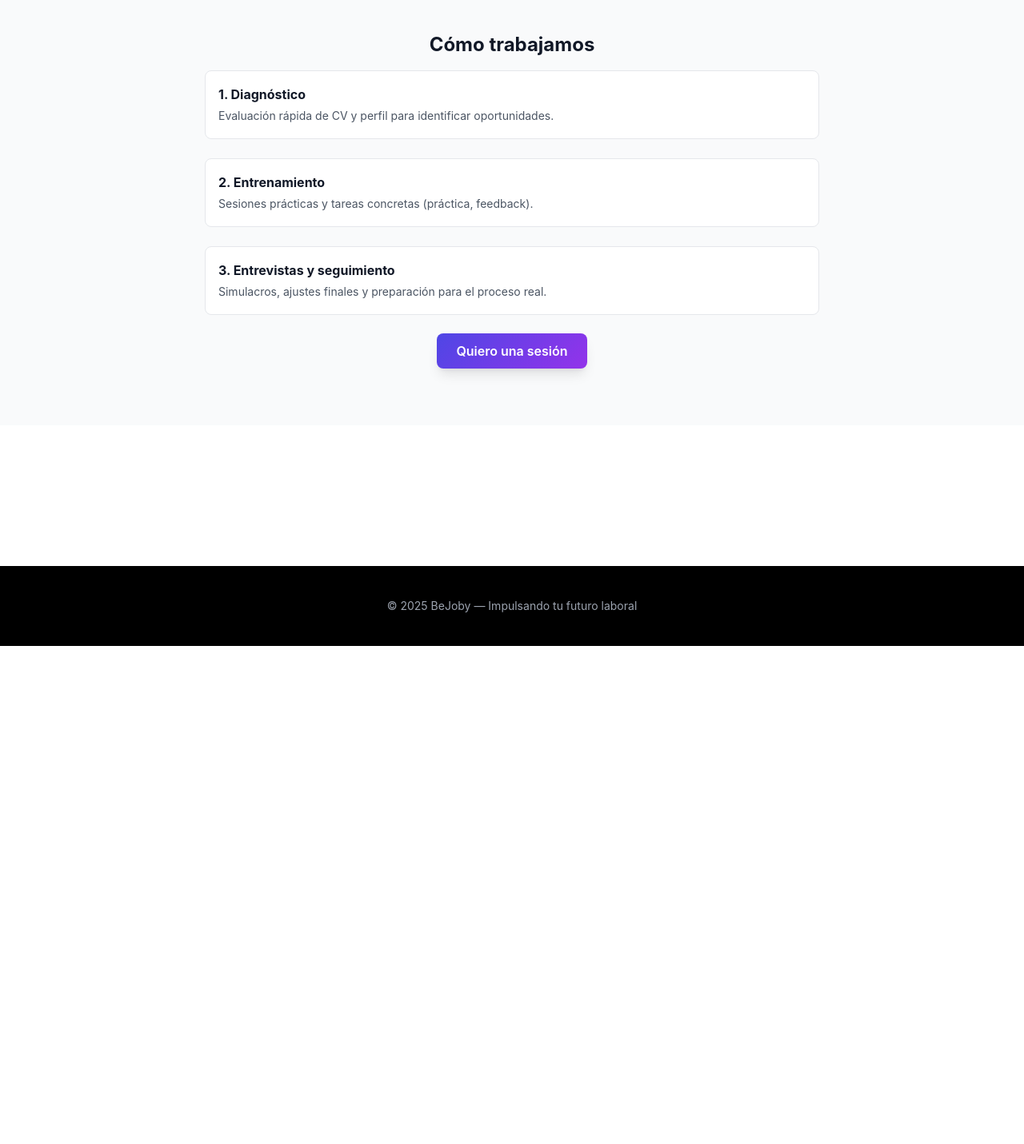
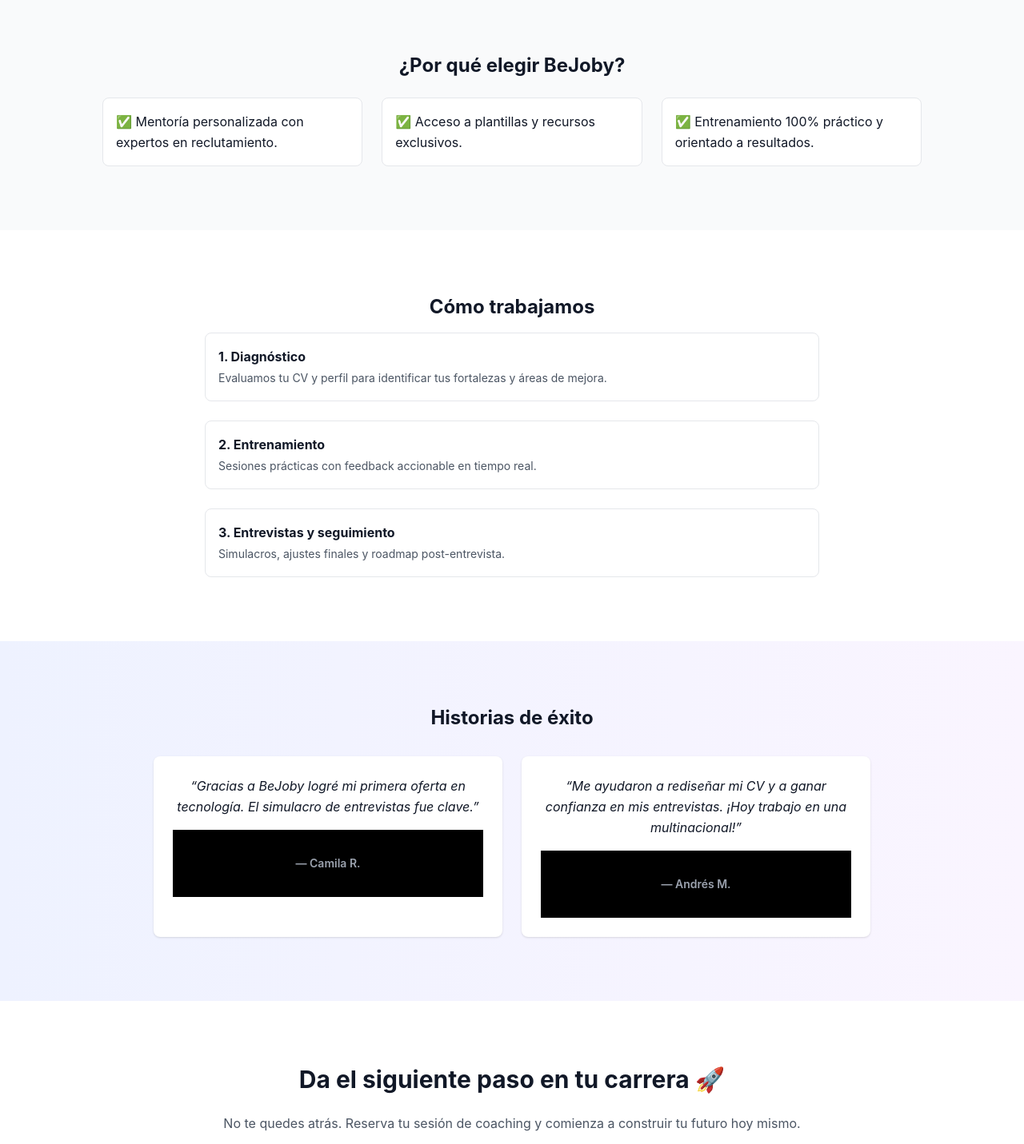
Before and after one commit to erwindaza/bejoby, a Next.js app: page /candidatos in a window 1280 px wide. Shown: the part 940-2371 px from the top of the page at 80% size. Before the commit the page ends 1748 px from the top, so only its background shows below. Built offline with nearby package versions, Linux system fonts and the light colour scheme.

Commit message:
fix: agrega endpoint coaching y corrige tipos en PayPalButton

```diff
--- a/package.json
+++ b/package.json
@@ -9,6 +9,7 @@
     "lint": "next lint"
   },
   "dependencies": {
+    "@google/generative-ai": "^0.24.1",
     "framer-motion": "^12.23.22",
     "next": "15.0.3",
     "react": "18.3.1",
--- /dev/null
+++ b/src/app/api/coach/route.ts
@@ -0,0 +1,27 @@
+import { NextResponse } from "next/server";
+
+export async function POST(req: Request) {
+  const { name, email } = await req.json();
+
+  try {
+    // Conexión a tu API Gemini Flash 2.5
+    const res = await fetch("https://api.gemini.com/v1/coach", {
+      method: "POST",
+      headers: { "Content-Type": "application/json" },
+      body: JSON.stringify({
+        user: name,
+        email,
+        model: "gemini-1.5-flash",
+        prompt: "Bienvenido a BeJoby Coach Virtual, tu asistente para coaching laboral.",
+      }),
+    });
+
+    const data = await res.json();
+    return NextResponse.json({ message: data.reply || "Sesión iniciada." });
+  } catch (err) {
+    return NextResponse.json(
+      { message: "Error al conectar con Gemini." },
+      { status: 500 }
+    );
+  }
+}
--- a/src/app/candidatos/page.tsx
+++ b/src/app/candidatos/page.tsx
@@ -10,6 +10,7 @@
 export default function CandidatosPage() {
   return (
     <main className="min-h-screen pb-24">
+      {/* Hero Section */}
       <section className="section pt-28 text-center bg-gradient-to-r from-indigo-700 to-purple-700 text-white">
         <div className="max-w-4xl mx-auto">
           <h1 className="text-4xl md:text-5xl font-extrabold mb-4">
@@ -21,7 +22,7 @@
           </p>
 
           <div className="flex justify-center gap-4">
-            <Link href="/candidatos#coaching" className="btn-primary">
+            <Link href="/contacto" className="btn-primary">
               Reserva Coaching
             </Link>
             <Link href="/cursos" className="btn-primary bg-white text-gray-800">
@@ -31,6 +32,7 @@
         </div>
       </section>
 
+      {/* Qué ofrecemos */}
       <section className="section max-w-6xl mx-auto">
         <h2 className="section-title">Qué ofrecemos</h2>
 
@@ -38,27 +40,49 @@
           <div className="card">
             <h3 className="card-title">Revisión profesional de CV</h3>
             <p className="card-text">
-              Ajustamos formato, palabras clave y logros cuantificados para que tu CV supere ATS y atraiga reclutadores.
+              Ajustamos formato, palabras clave y logros cuantificados para que
+              tu CV supere filtros ATS y atraiga reclutadores.
             </p>
           </div>
 
           <div className="card">
             <h3 className="card-title">Simulacros de entrevista</h3>
             <p className="card-text">
-              Entrevistas grabadas y feedback accionable: técnica, comunicación y cultura.
+              Entrevistas grabadas y feedback accionable: técnica, comunicación
+              y cultura.
             </p>
           </div>
 
           <div className="card">
             <h3 className="card-title">Plan de carrera</h3>
             <p className="card-text">
-              Roadmap personalizado: habilidades, cursos recomendados y objetivos a 3/6/12 meses.
+              Roadmap personalizado: habilidades, cursos recomendados y
+              objetivos a 3/6/12 meses.
             </p>
           </div>
         </div>
       </section>
 
+      {/* Beneficios rápidos */}
       <section className="section bg-gray-50 dark:bg-gray-900">
+        <div className="max-w-5xl mx-auto text-center">
+          <h2 className="text-2xl font-bold mb-6">¿Por qué elegir BeJoby?</h2>
+          <ul className="grid md:grid-cols-3 gap-6 text-left">
+            <li className="p-4 rounded-lg border bg-white dark:bg-gray-800">
+              ✅ Mentoría personalizada con expertos en reclutamiento.
+            </li>
+            <li className="p-4 rounded-lg border bg-white dark:bg-gray-800">
+              ✅ Acceso a plantillas y recursos exclusivos.
+            </li>
+            <li className="p-4 rounded-lg border bg-white dark:bg-gray-800">
+              ✅ Entrenamiento 100% práctico y orientado a resultados.
+            </li>
+          </ul>
+        </div>
+      </section>
+
+      {/* Cómo trabajamos */}
+      <section className="section">
         <div className="max-w-3xl mx-auto text-center">
           <h3 className="text-2xl font-bold mb-4">Cómo trabajamos</h3>
 
@@ -66,31 +90,65 @@
             <li className="p-4 rounded-lg border border-gray-200 bg-white dark:bg-gray-800">
               <strong className="block">1. Diagnóstico</strong>
               <span className="text-sm text-gray-600 dark:text-gray-300">
-                Evaluación rápida de CV y perfil para identificar oportunidades.
+                Evaluamos tu CV y perfil para identificar tus fortalezas y
+                áreas de mejora.
               </span>
             </li>
 
             <li className="p-4 rounded-lg border border-gray-200 bg-white dark:bg-gray-800">
               <strong className="block">2. Entrenamiento</strong>
               <span className="text-sm text-gray-600 dark:text-gray-300">
-                Sesiones prácticas y tareas concretas (práctica, feedback).
+                Sesiones prácticas con feedback accionable en tiempo real.
               </span>
             </li>
 
             <li className="p-4 rounded-lg border border-gray-200 bg-white dark:bg-gray-800">
               <strong className="block">3. Entrevistas y seguimiento</strong>
               <span className="text-sm text-gray-600 dark:text-gray-300">
-                Simulacros, ajustes finales y preparación para el proceso real.
+                Simulacros, ajustes finales y roadmap post-entrevista.
               </span>
             </li>
           </ol>
+        </div>
+      </section>
 
-          <div className="mt-8">
-            <Link href="/contacto" className="btn-primary">
-              Quiero una sesión
-            </Link>
+      {/* Testimonios */}
+      <section className="section bg-gradient-to-r from-indigo-50 to-purple-50 dark:from-gray-800 dark:to-gray-900">
+        <div className="max-w-4xl mx-auto text-center">
+          <h3 className="text-2xl font-bold mb-8">Historias de éxito</h3>
+
+          <div className="grid md:grid-cols-2 gap-6">
+            <blockquote className="p-6 rounded-lg shadow bg-white dark:bg-gray-800">
+              <p className="italic">
+                “Gracias a BeJoby logré mi primera oferta en tecnología. El
+                simulacro de entrevistas fue clave.”
+              </p>
+              <footer className="mt-4 font-semibold">— Camila R.</footer>
+            </blockquote>
+
+            <blockquote className="p-6 rounded-lg shadow bg-white dark:bg-gray-800">
+              <p className="italic">
+                “Me ayudaron a rediseñar mi CV y a ganar confianza en mis
+                entrevistas. ¡Hoy trabajo en una multinacional!”
+              </p>
+              <footer className="mt-4 font-semibold">— Andrés M.</footer>
+            </blockquote>
           </div>
         </div>
+      </section>
+
+      {/* Call To Action */}
+      <section className="section text-center">
+        <h3 className="text-3xl font-bold mb-6">
+          Da el siguiente paso en tu carrera 🚀
+        </h3>
+        <p className="mb-6 text-gray-600 dark:text-gray-300">
+          No te quedes atrás. Reserva tu sesión de coaching y comienza a
+          construir tu futuro hoy mismo.
+        </p>
+        <Link href="/contacto" className="btn-primary">
+          Reserva tu sesión ahora
+        </Link>
       </section>
     </main>
   );
--- /dev/null
+++ b/src/app/coaching/route.ts
@@ -0,0 +1,37 @@
+// src/app/api/coaching/route.ts
+import { NextResponse } from "next/server";
+
+export async function POST(req: Request) {
+  const { name, email } = await req.json();
+
+  try {
+    const res = await fetch(
+      "https://generativelanguage.googleapis.com/v1beta/models/gemini-1.5-flash-latest:generateContent?key=" +
+        process.env.GEMINI_API_KEY,
+      {
+        method: "POST",
+        headers: { "Content-Type": "application/json" },
+        body: JSON.stringify({
+          contents: [
+            {
+              parts: [
+                { text: `Usuario: ${name} (${email}) quiere iniciar sesión en Coach Virtual.` },
+                { text: "Responde con un saludo breve y motivador." },
+              ],
+            },
+          ],
+        }),
+      }
+    );
+
+    const data = await res.json();
+    return NextResponse.json({
+      message:
+        data?.candidates?.[0]?.content?.parts?.[0]?.text ||
+        "Sesión iniciada con Coach Virtual 🚀",
+    });
+  } catch (err) {
+    console.error("Error en /api/coaching:", err);
+    return NextResponse.json({ message: "Error al conectar con Gemini." }, { status: 500 });
+  }
+}
--- /dev/null
+++ b/src/app/contacto/page.tsx
@@ -0,0 +1,17 @@
+import CoachingForm from "@/components/CoachingForm";
+
+export default function ContactoPage() {
+  return (
+    <main className="min-h-screen flex items-center justify-center bg-gradient-to-br from-indigo-600 to-purple-700 text-white px-6">
+      <div className="w-full max-w-2xl bg-white text-gray-900 rounded-xl shadow-lg p-8">
+        <h1 className="text-3xl font-bold text-center mb-6">Contacto y Coaching</h1>
+        <p className="text-center mb-8">
+          Elige entre conversar con nuestro <span className="text-purple-600">Coach Virtual Gratis </span>
+          o acceder al plan <span className="font-semibold">BeJoby Coach Pro 💎</span> con asesoría personalizada.
+        </p>
+
+        <CoachingForm />
+      </div>
+    </main>
+  );
+}
--- a/src/app/page.tsx
+++ b/src/app/page.tsx
@@ -1,17 +1,24 @@
+import Hero from "@/components/Hero";
+import SubscribeForm from "@/components/SubscribeForm";
+
 export default function Home() {
   return (
-    <main className="flex flex-col items-center justify-center min-h-screen bg-gradient-to-br from-blue-500 to-purple-600 text-white">
-      <h1 className="text-5xl font-extrabold mb-6">BeJoby</h1>
-      <p className="text-xl mb-4">Conectando talento con oportunidades</p>
-      <p className="mb-8 text-center max-w-2xl">
-        BeJoby es tu plataforma de coaching y empleabilidad para el futuro laboral.
-      </p>
-      <a
-        href="/candidatos"
-        className="px-6 py-3 bg-white text-blue-600 font-semibold rounded-lg shadow-lg hover:bg-gray-100"
-      >
-        Empieza Ahora
-      </a>
+    <main className="flex flex-col items-center justify-center">
+      {/* Hero con animación */}
+      <Hero />
+
+      {/* Sección de suscripción */}
+      <section className="w-full py-20 bg-gray-50 text-gray-900">
+        <div className="max-w-3xl mx-auto px-6 text-center">
+          <h2 className="text-3xl md:text-4xl font-bold mb-4">
+            Únete a la comunidad BeJoby 🚀
+          </h2>
+          <p className="text-lg text-gray-600 mb-8">
+            Recibe tips de empleabilidad, coaching y nuevas oportunidades directamente en tu correo.
+          </p>
+          <SubscribeForm />
+        </div>
+      </section>
     </main>
   );
 }
```
Also changed, not shown: src/components/Navbar.tsx (added, +69 -0 lines), src/components/PayPalButton.tsx (+15 -15 lines), 2 other files (tests, documents, lock files or other folders).
